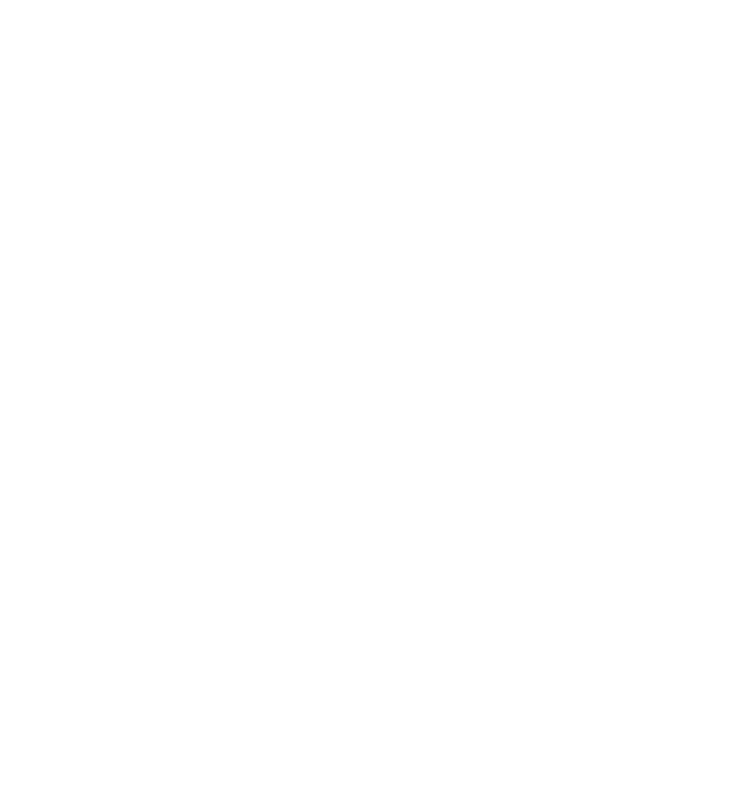
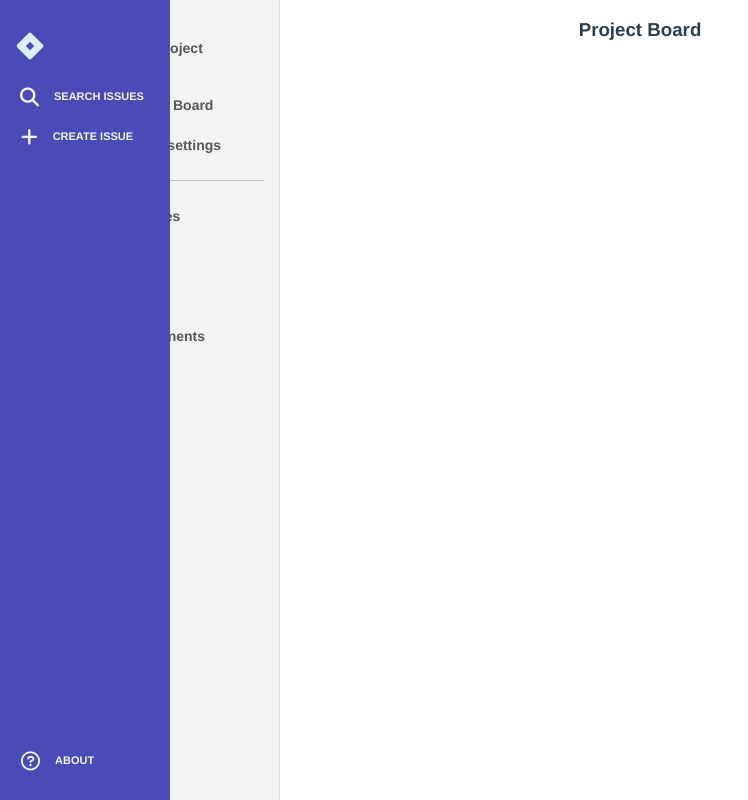
Before and after one commit to minhieuchu/jira-clone, a Vue app: page /project/board in a window 1280 px wide. Before the commit this address had no page. Shown: the whole page, without its empty margins (0-748 px from the left). Built offline with nearby package versions, Linux system fonts and the light colour scheme.

Commit message:
Restructure routing

```diff
--- a/src/router/index.ts
+++ b/src/router/index.ts
@@ -1,12 +1,24 @@
 import { createRouter, createWebHistory, RouteRecordRaw } from 'vue-router';
 
+import MainPage from '@/views/MainPage.vue';
 import ProjectBoard from '@/views/ProjectBoard.vue';
+
+export const ROUTE_NAMES = {
+  projectBoard: "ProjectBoard",
+};
 
 const routes: Array<RouteRecordRaw> = [
   {
-    path: "/",
-    name: "ProjectBoard",
-    component: ProjectBoard,
+    path: "/project",
+    name: "MainPage",
+    component: MainPage,
+    children: [
+      {
+        path: "board",
+        name: "ProjectBoard",
+        component: ProjectBoard,
+      },
+    ],
   },
 ];
 
--- /dev/null
+++ b/src/views/MainPage.vue
@@ -0,0 +1,18 @@
+<template>
+  <nav-bar></nav-bar>
+  <side-bar></side-bar>
+  <router-view />
+</template>
+
+<script lang="ts">
+import { defineComponent } from "vue";
+import NavBar from "@/components/navigation/NavBar.vue";
+import SideBar from "@/components/navigation/SideBar.vue";
+
+export default defineComponent({
+  components: {
+    NavBar,
+    SideBar,
+  },
+});
+</script>
--- a/src/views/ProjectBoard.vue
+++ b/src/views/ProjectBoard.vue
@@ -1,17 +1,3 @@
 <template>
-  <nav-bar></nav-bar>
-  <side-bar></side-bar>
+  <h3>Project Board</h3>
 </template>
-
-<script lang="ts">
-import { defineComponent } from "vue";
-import NavBar from "@/components/navigation/NavBar.vue";
-import SideBar from "@/components/navigation/SideBar.vue";
-
-export default defineComponent({
-  components: {
-    NavBar,
-    SideBar,
-  },
-});
-</script>
```
